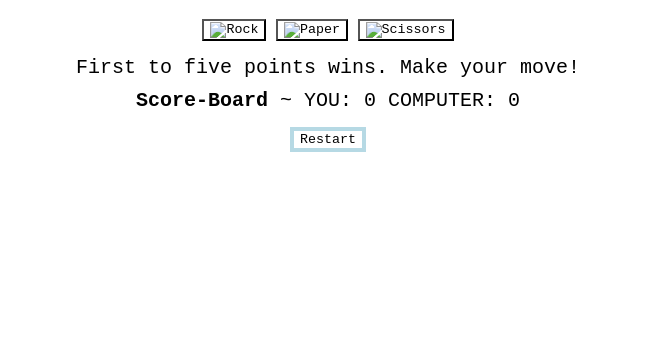
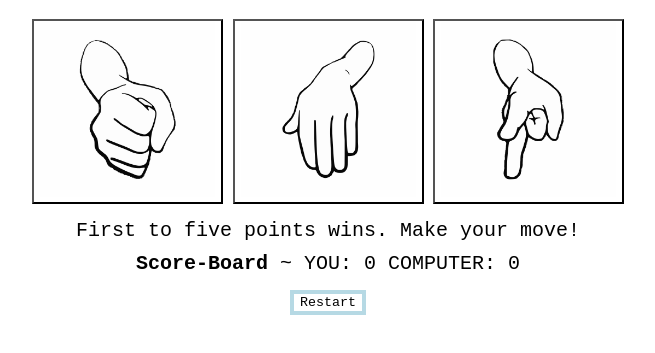
Before and after one commit to nadadaw/odin-rock-paper-scissors, a plain HTML site: page index.html in a window 1280 px wide. Shown: the part 85-438 px from the top of the page, without its empty margins (312-967 px from the left). Drawn offline with Linux system fonts and the light colour scheme; the site is published under a folder, as on GitHub Pages, so addresses that start at the root find nothing; a web font is replaced by a local one.

Commit message:
Fix minor typo

```diff
--- a/index.html
+++ b/index.html
@@ -16,9 +16,9 @@
     <h1> Rock Paper Scissors Game </h1>
 
     <div class="options">
-    <button id="rock"><img alt="Rock" src="/images/rock.png" height="175px" width="175px"/></button>
-    <button id="paper"><img alt="Paper" src="/images/paper.png" height="175px" width="175px"/></button>
-    <button id="scissors"><img alt="Scissors" src="/images/scissors.png" height="175px" width="175px"/></button>
+    <button id="rock"><img alt="Rock" src="images/rock.png" height="175px" width="175px"/></button>
+    <button id="paper"><img alt="Paper" src="images/paper.png" height="175px" width="175px"/></button>
+    <button id="scissors"><img alt="Scissors" src="images/scissors.png" height="175px" width="175px"/></button>
     </div>
 
     <div id="results">
```
